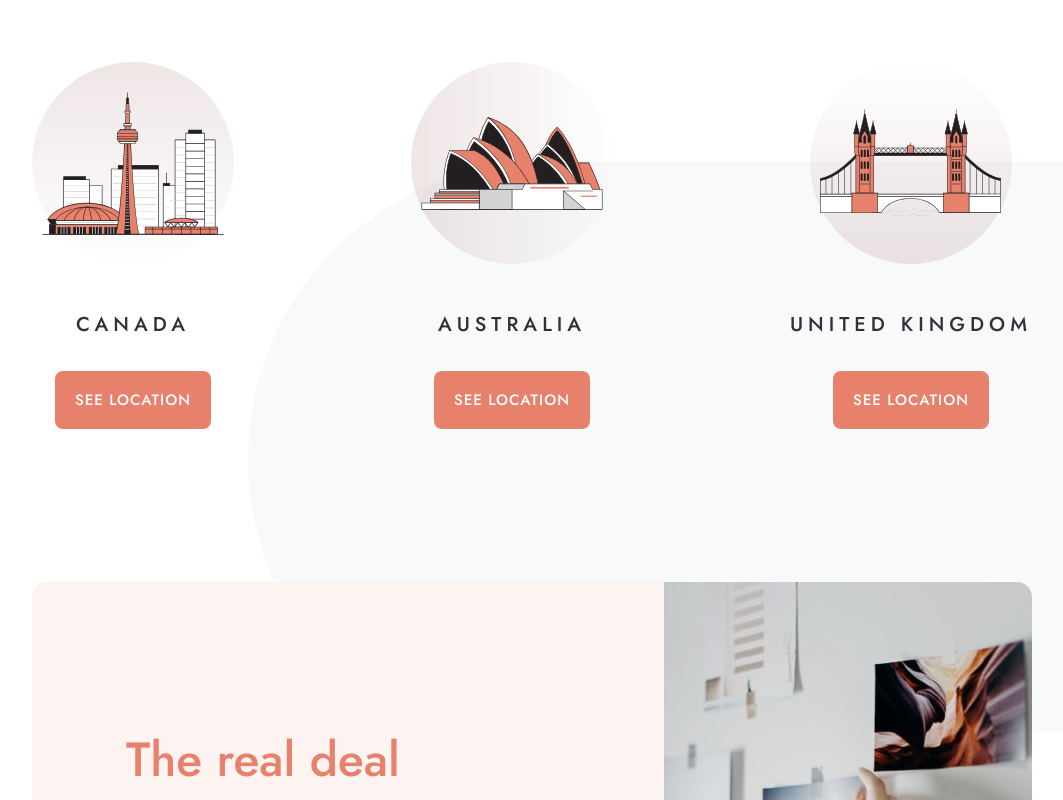
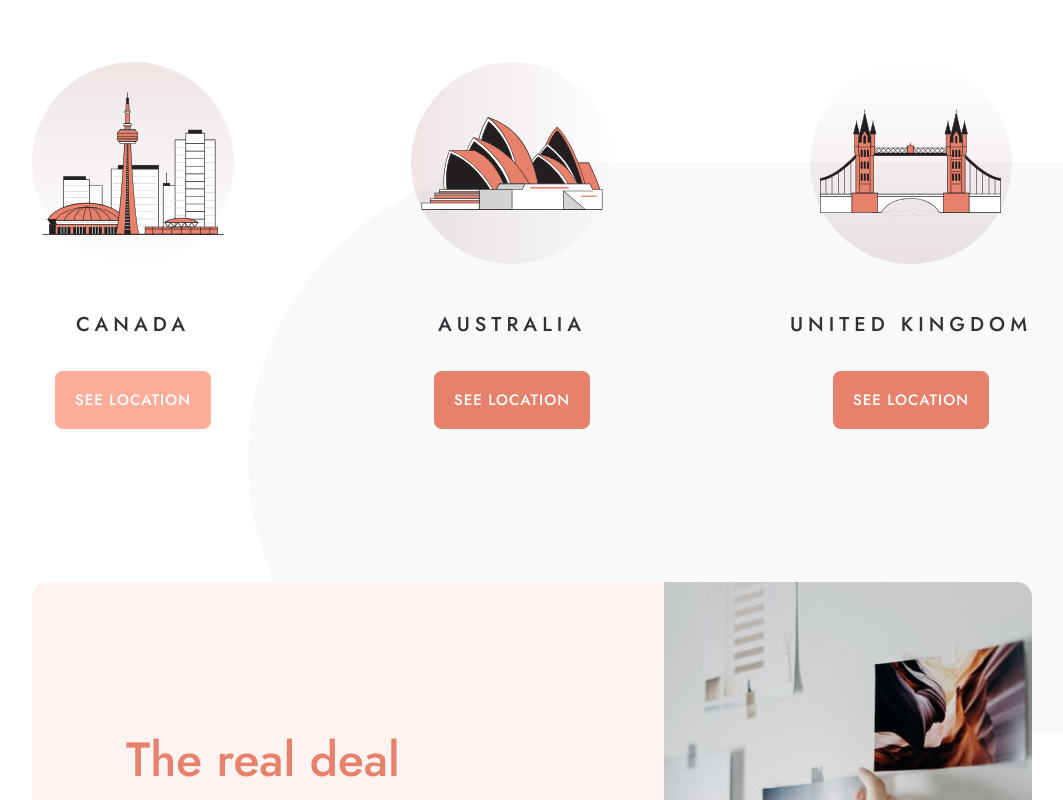
Before and after one commit to thusmiley/designo, a React (Vite) app: page /about in a window 1280 px wide. In both pictures the pointer is over the link 241 px from the left and 1927 px from the top of the page. Shown: the part 1527-2327 px from the top of the page, without its empty margins (108-1171 px from the left). Built offline with nearby package versions, Linux system fonts and the light colour scheme.

Commit message:
add hover state for buttons

```diff
--- a/src/components/NavBar.jsx
+++ b/src/components/NavBar.jsx
@@ -12,7 +12,7 @@ const NavBar = () => {
       <div className="">
         <div className="w-container mx-auto flex justify-between md:items-center">
           <a href="/">
-            <img src={logoDark} alt="logo" className="object-contain object-center w-full h-[27px]" />
+            <img src={logoDark} alt="logo" className="object-contain object-left w-full h-[27px]" />
           </a>
           <nav>
             {/* desktop and tablet */}
--- a/src/index.css
+++ b/src/index.css
@@ -99,6 +99,9 @@
   }
   .cta-peach {
     @apply bg-peach;
+  }
+  .cta-peach:hover {
+    @apply bg-lightPeach;
   }
 }
 @layer utilities {
--- a/src/index.sass
+++ b/src/index.sass
@@ -94,6 +94,9 @@
     .cta-peach
         @apply bg-peach
 
+    .cta-peach:hover
+        @apply bg-lightPeach
+
 @layer utilities
     .flexCenter
         @apply flex justify-center items-center
```
Also changed, not shown: 1 other file (tests, documents, lock files or other folders).
